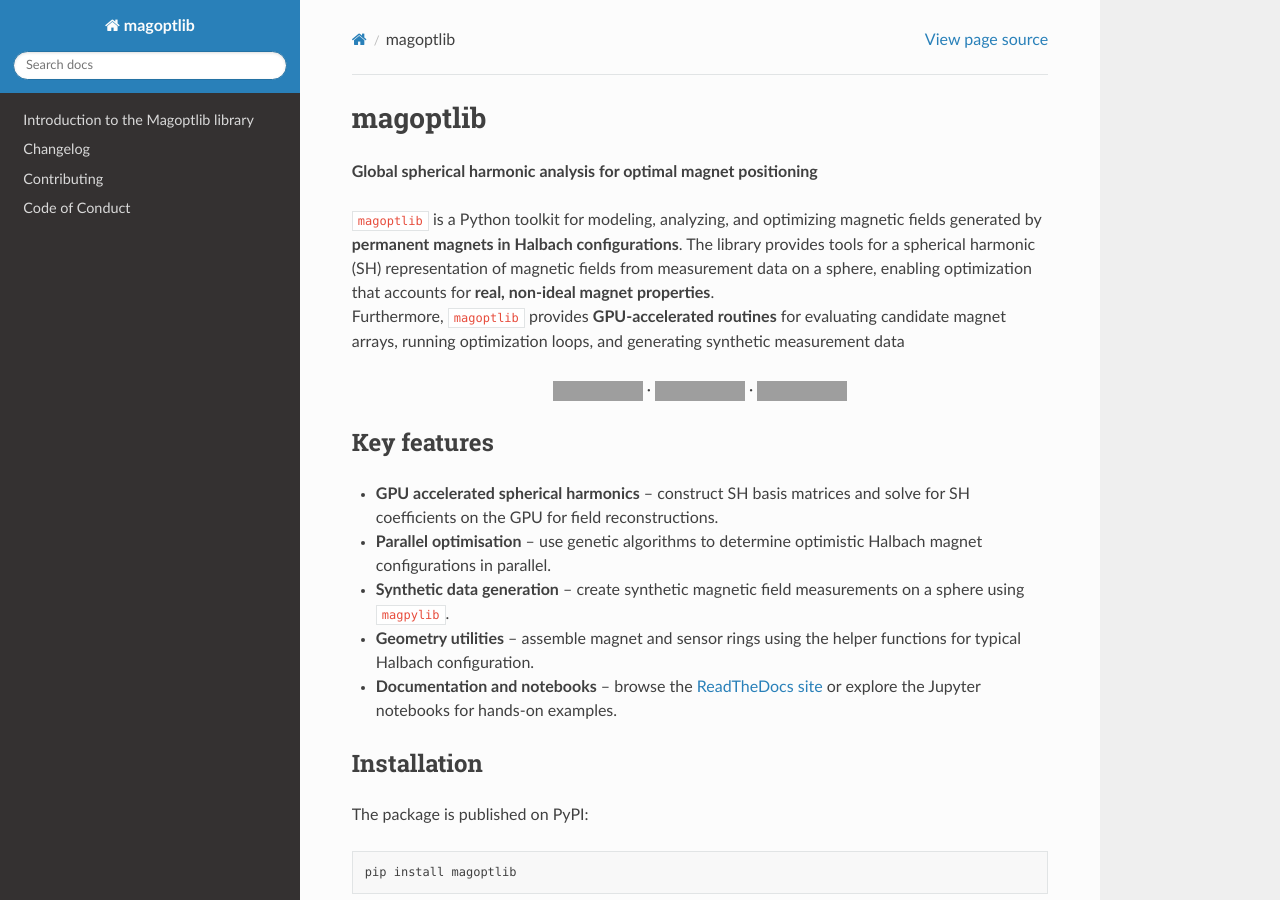
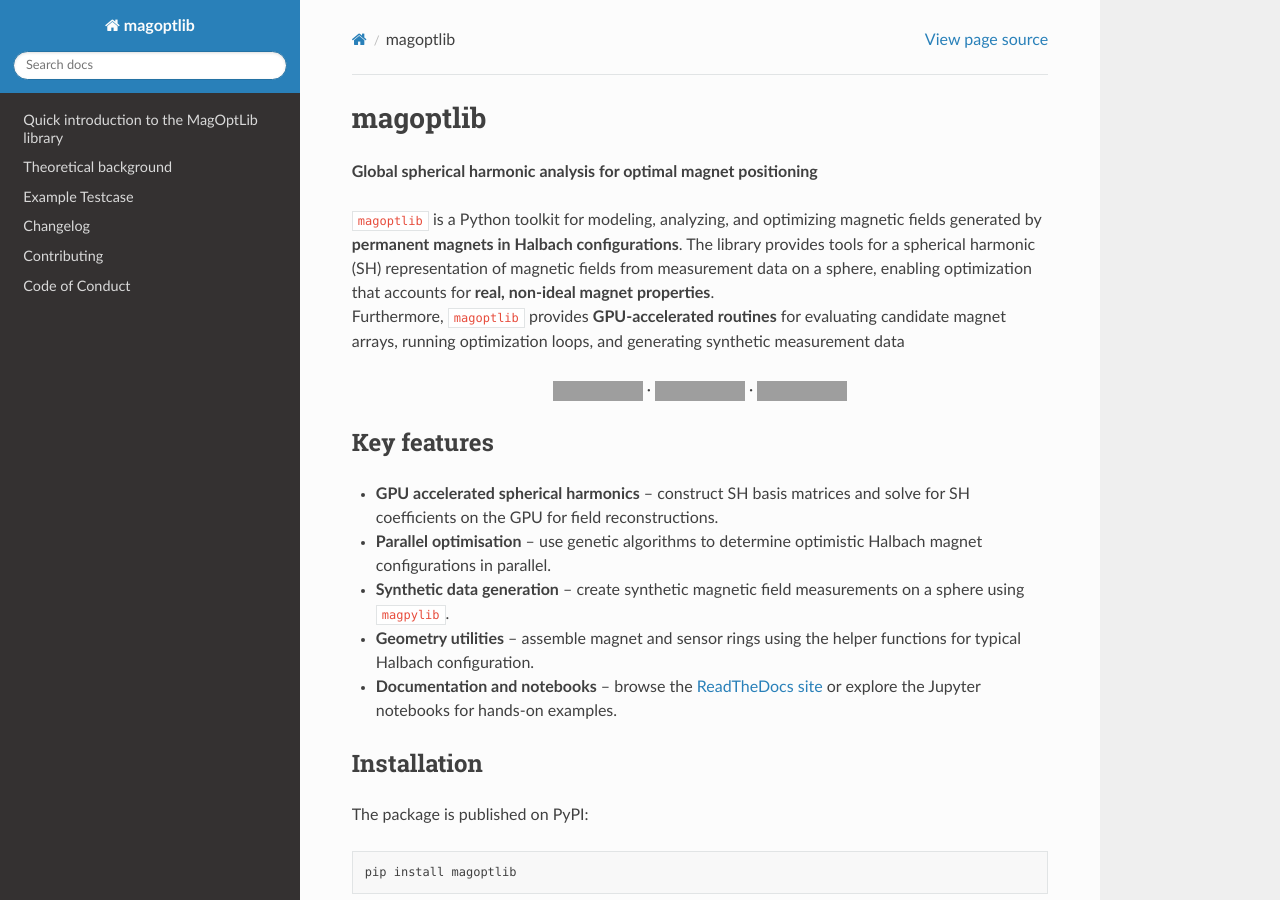
Before and after one commit to palmainczeffy/magoptlib, a Sphinx documentation site: the page built from docs/index.md, in a window 1280 px wide and 900 px high. Built offline with Sphinx 7.4.7 and the Read the Docs theme 3.1.0, drawn with Linux system fonts in a browser that asks for light colours; pages that are not in the unit, such as notebooks, are missing from menus; grey boxes are pictures that could not be loaded.

Commit message:
Changes for ReadTheDocs update

```diff
--- a/docs/index.md
+++ b/docs/index.md
@@ -5,6 +5,8 @@
 :maxdepth: 1
 :hidden:
 
+quick_intro.ipynb
+theoretical_background.ipynb
 example.ipynb
 changelog.md
 contributing.md
```
Also changed, not shown: docs/example.ipynb, docs/quick_intro.ipynb (added), docs/theoretical_background.ipynb (added).
